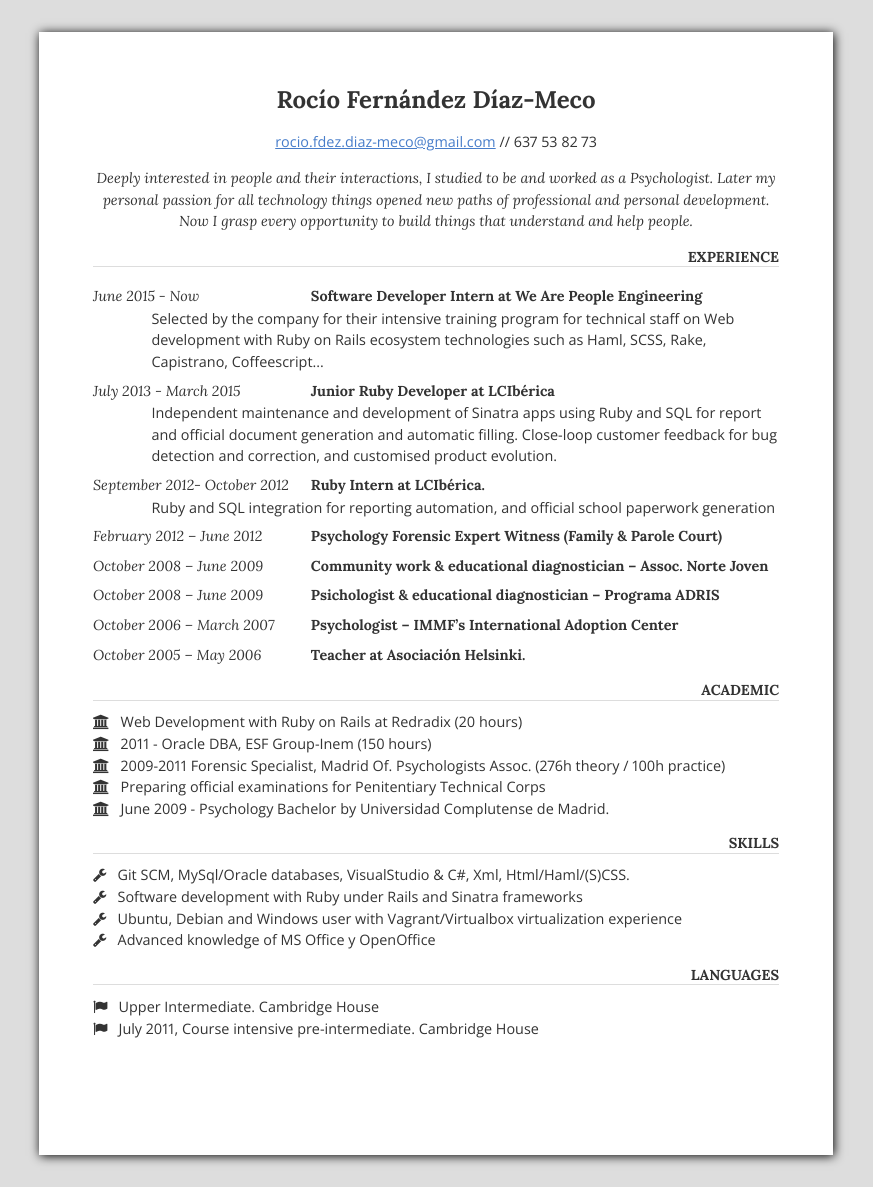
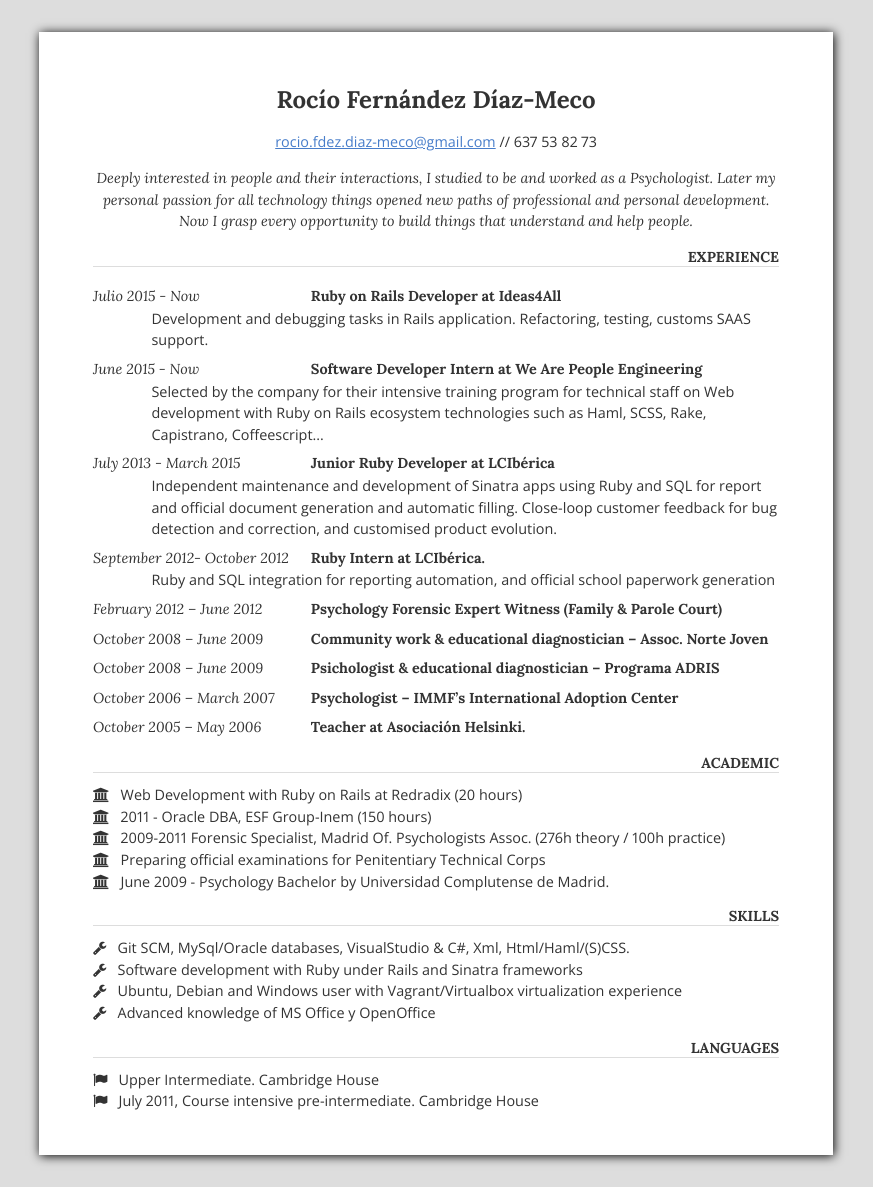
Before and after one commit to alia-del-crys/alia-del-crys.github.io, a Jekyll site: the page built from cv_en.html, in a window 1280 px wide. Shown: the whole page, without its empty margins (204-1077 px from the left). Built offline with Jekyll 4.4.1, drawn with Linux system fonts in a browser that asks for light colours; nearby versions of some CDN libraries.

Commit message:
Update cv

```diff
--- a/cv_en.html
+++ b/cv_en.html
@@ -10,6 +10,11 @@ about: |
 sections:
   - name: experience
     items:
+      - title: Ruby on Rails Developer at Ideas4All
+        dates: Julio 2015 - Now
+        detail: |
+          Development and debugging tasks in Rails application. Refactoring,
+          testing, customs SAAS support.
       - title: Software Developer Intern at We Are People Engineering
         dates: June 2015 - Now
         detail: |
```
